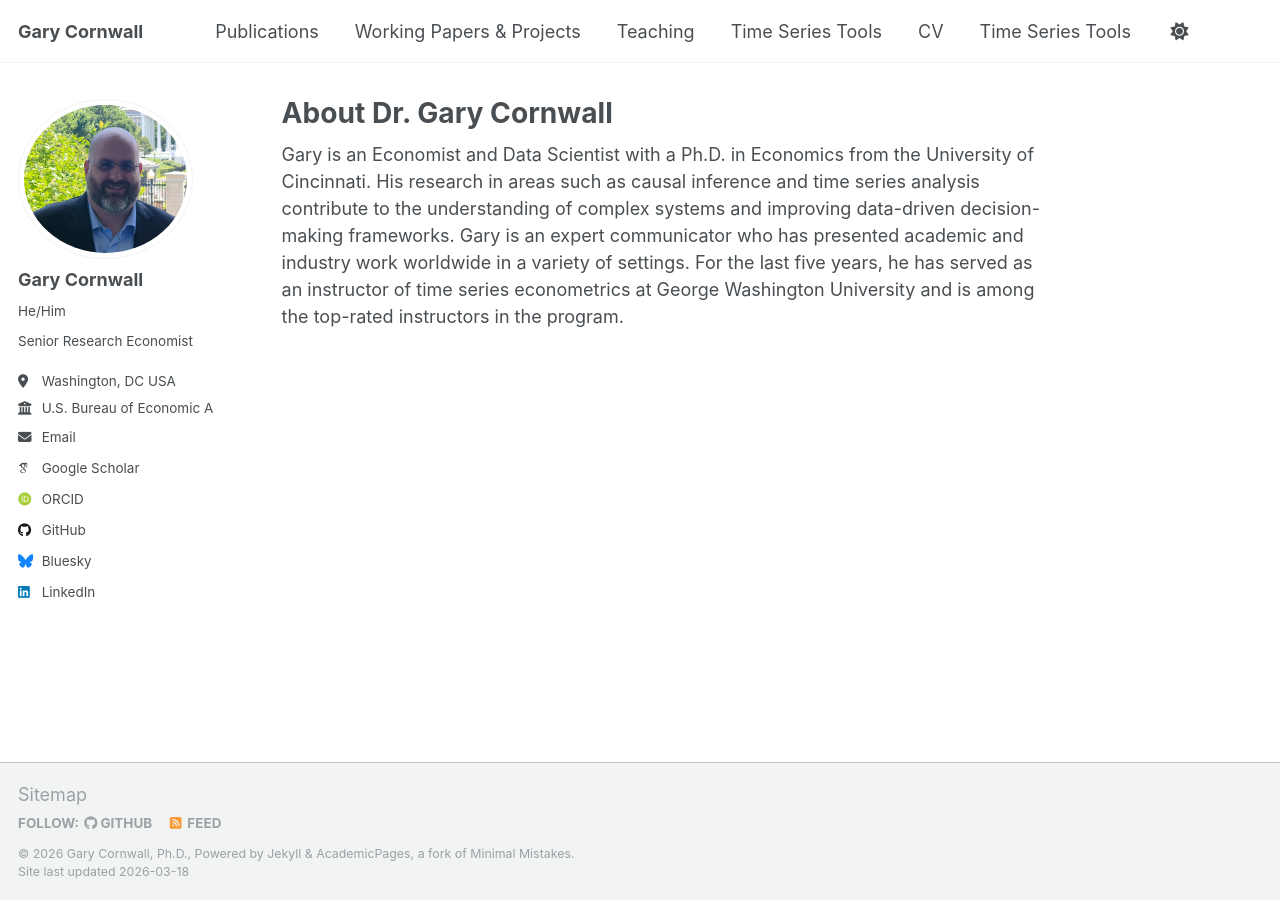
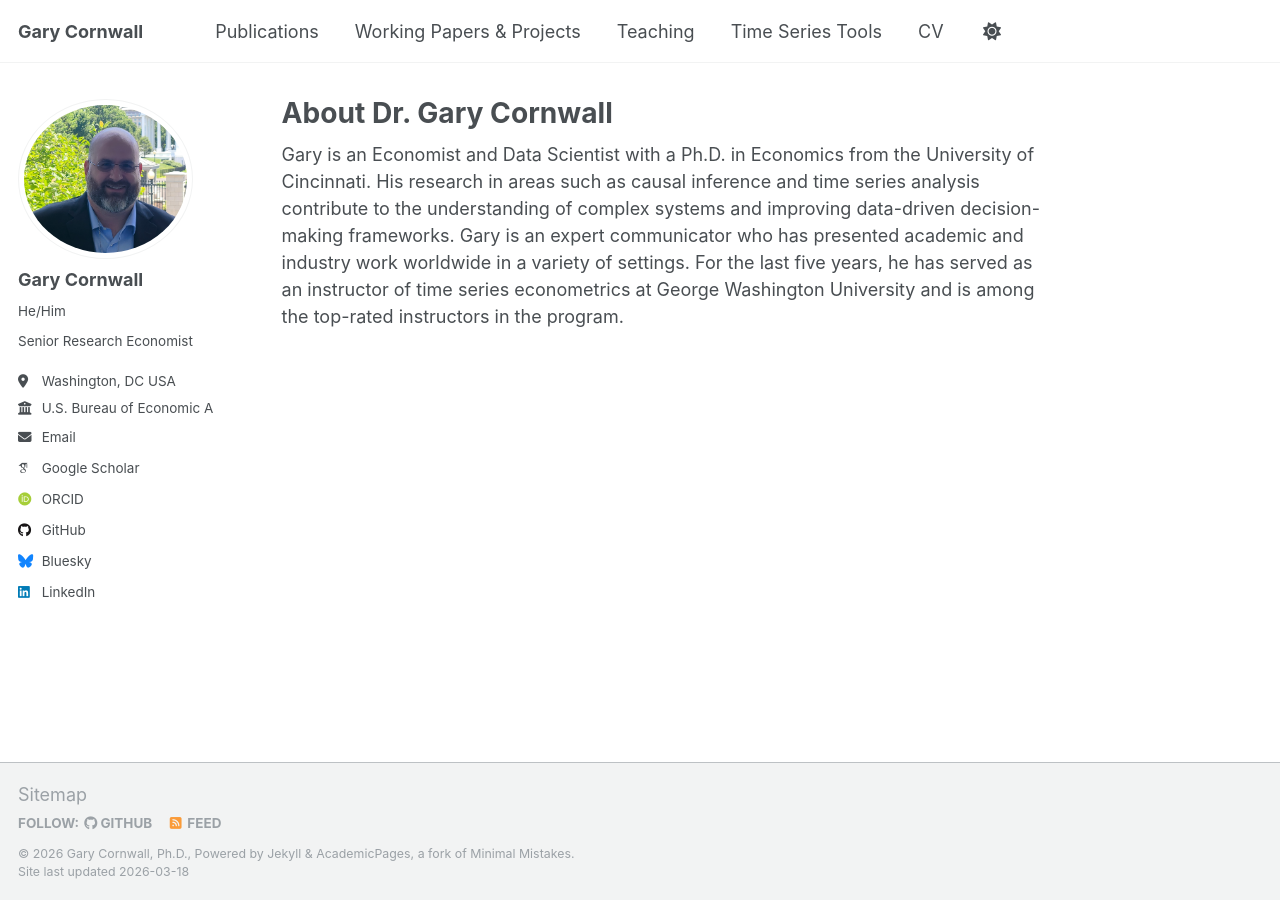
Before and after one commit to grycrnwll/grycrnwll.github.io, a Jekyll site: the page built from _pages/about.md, in a window 1280 px wide. Built offline with Jekyll 4.4.1, drawn with Linux system fonts in a browser that asks for light colours; some web fonts are replaced.

Commit message:
Update
Update

```diff
--- a/_data/navigation.yml
+++ b/_data/navigation.yml
@@ -26,10 +26,6 @@ main:
   - title: "CV"
     url: /files/cornwall_cv.pdf
 
-  - title: "Time Series Tools"
-    url: /time-series-tools/
-
-
 
   #- title: "Blog Posts"
   #  url: /year-archive/
--- a/tools/release-date-radar.html
+++ b/tools/release-date-radar.html
@@ -686,7 +686,7 @@ body {
   <span class="footer-sep">|</span>
   <span>This product uses the TMDB API but is not endorsed or certified by TMDB.</span>
   <span class="footer-sep">|</span>
-  <span>Built for ECON 6223: Applied Time Series Econometrics</span>
+  <span>Built for ECON 6376: Applied Time Series Econometrics</span>
 </footer>
 
 <!-- ════════ JS ════════ -->
```
